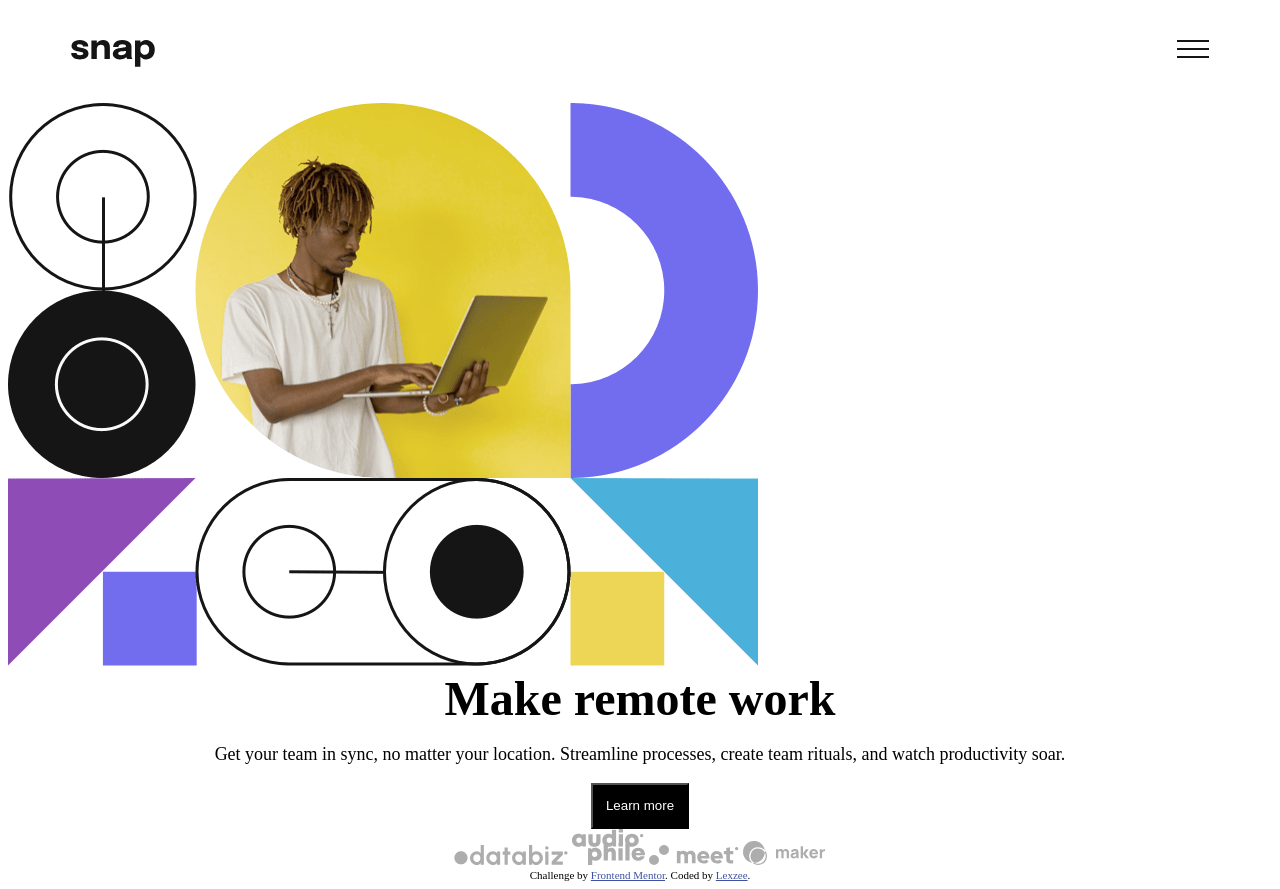
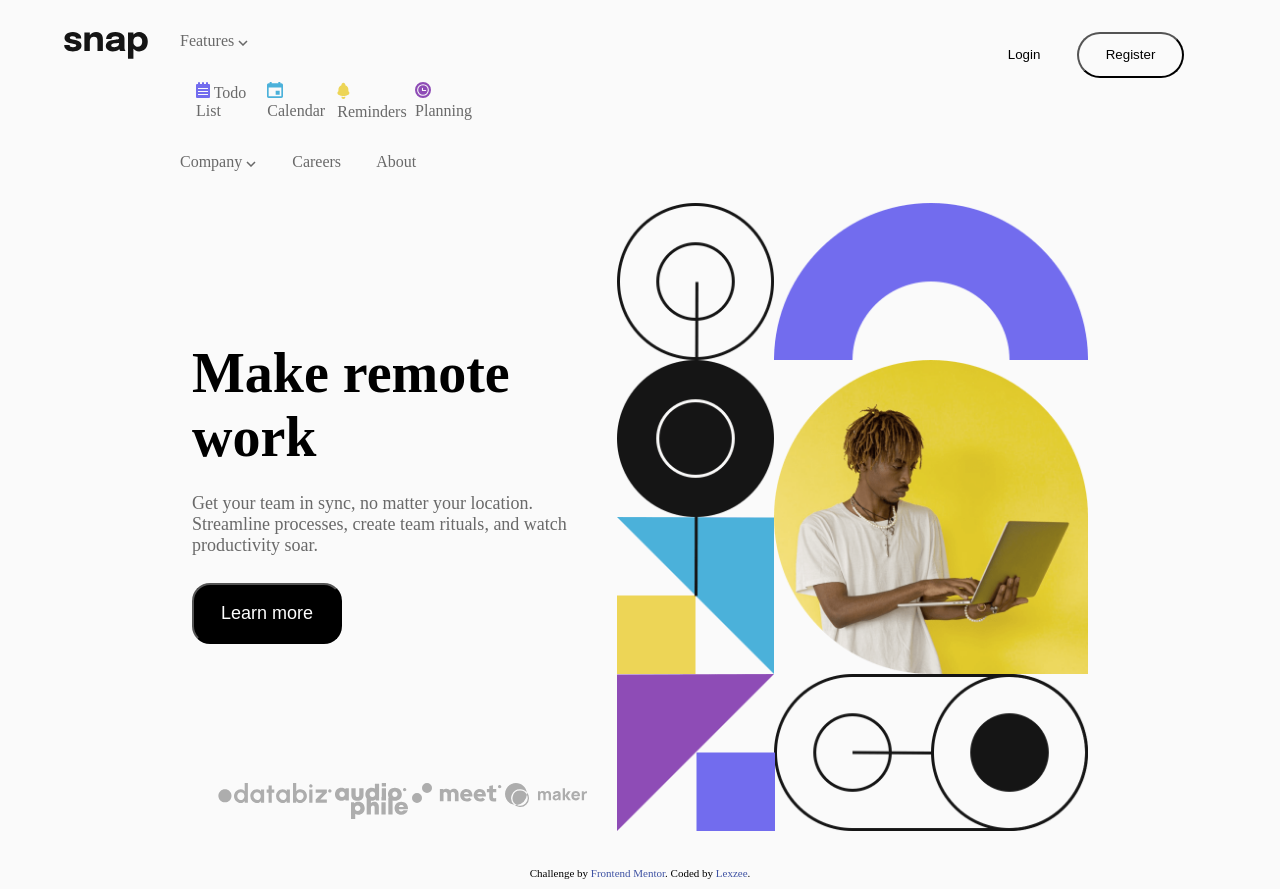
Before and after one commit to lexzee/introWithNavigation, a plain HTML site: page index.html in a window 1280 px wide. Drawn offline with Linux system fonts and the light colour scheme.

Commit message:
styling done... proceeding to navigation design

```diff
--- a/index.html
+++ b/index.html
@@ -23,7 +23,7 @@
       <section id="logo">
         <!-- Logo -->
         <img src="images/logo.svg" alt="Snap's Logo" id="logo"/>
-        <img id="menu-btn" onclick="this.srcList.toggle='images/icon-close-menu.svg'" src="images/icon-menu.svg" alt="menu">
+        <img id="menu-btn" onclick="this.src='images/icon-close-menu.svg'" src="images/icon-menu.svg" alt="menu">
       </section>
       <!-- Menu -->
       <section class="flex md:hidden">
@@ -34,10 +34,19 @@
       <section id="menu">
         <!-- Navigations -->
         <section id="nav">
-          <a href="#">Features</a>
-          <a href="#">Company</a>
-          <a href="#">Careers</a>
-          <a href="#">About</a>
+          <section id="featCont">
+            <a href="#" class="navLink">Features <img src="images/icon-arrow-down.svg"/></a>
+            <!-- nested nav -->
+            <nav class="nav-2">
+              <a href="#" class="nav2"><img src="images/icon-todo.svg"/> Todo List</a>
+              <a href="#" class="nav2"><img src="images/icon-calendar.svg"/> Calendar</a>
+              <a href="#" class="nav2"><img src="images/icon-reminders.svg"/> Reminders</a>
+              <a href="#" class="nav2"><img src="images/icon-planning.svg"/> Planning</a>
+            </nav>
+          </section>
+          <a href="#" class="navLink">Company <img src="images/icon-arrow-down.svg"/></a>
+          <a href="#" class="navLink">Careers</a>
+          <a href="#" class="navLink">About</a>
         </section>
         <!-- CTA's -->
         <section id="cta">
@@ -50,8 +59,9 @@
   <!-- Main Body -->
   <section id="main">
     <!-- Hero Section -->
-    <section id="Hero">
-      <img src="images/image-hero-mobile.png" alt="Hero Image" id="main">
+    <section id="hero">
+      <img id="hero1" src="images/image-hero-mobile.png" alt="Hero Image">
+      <img id="hero2" src="images/image-hero-desktop.png" alt="Hero Image">
     </section>
     <!-- Desription -->
     <section id="body">
@@ -69,10 +79,10 @@
       </section>
       <!-- Partners -->
       <section id="partners">
-        <img src="images/client-databiz.svg" alt="DataBiz logo" class="partner">
-        <img src="images/client-audiophile.svg" alt="AudioPhile logo" class="partner">
-        <img src="images/client-meet.svg" alt="Meet logo" class="partner">
-        <img src="images/client-maker.svg" alt="Maker logo" class="partner">
+        <a href="#"><img src="images/client-databiz.svg" alt="DataBiz logo" class="partner"></a>
+        <a href="#"><img src="images/client-audiophile.svg" alt="AudioPhile logo" class="partner"></a>
+        <a href="#"><img src="images/client-meet.svg" alt="Meet logo" class="partner"></a>
+        <a href="#"><img src="images/client-maker.svg" alt="Maker logo" class="partner"></a>
       </section>
     </section>
   </section>
--- a/input.css
+++ b/input.css
@@ -16,11 +16,17 @@
     font-family: 'Epilogue', sans-serif, system-ui;
   }
 } */
-
+body{
+  background-color: hsl(0, 0%, 98%);
+  margin: auto;
+}
 #header{
     display: relative;
 }
-
+a{
+  text-decoration: none;
+  color: hsl(0, 0%, 41%);
+}
 nav {
     display: flex;
     flex-direction: column;
@@ -28,7 +34,7 @@ nav {
 }
 #logo{
     justify-content: space-between;
-    /* display: inline-block; */
+    display: inline-block;
 
 }
 #menu-btn{
@@ -47,17 +53,135 @@ nav {
     align-items: center;
     text-align: center;
 }
+#hero img{
+  margin-bottom: 2em;
+  width: 100%;
+}
+
+#textCTA{
+  margin: 4em auto;
+}
 #textCTA h1{
     /* text-align: center; */
-    font-size: 3em;
+    font-size: 3.5em;
     margin: 0;
 }
 #textCTA p{
     font-size: 18px;
+    color: hsl(0, 0%, 41%);
+    margin-bottom: 1.5em;
 }
 #textCTA button{
-    padding: 1em;
+    font-size: 18px;
+    padding: 1em 1.5em;
     color: white;
     background-color: black;
-    border: 1px solid blue 50%;
+    border-radius: 1em;
 }
+#textCTA button:hover{
+  background-color: transparent;
+  color: black;
+  border-color: black;
+}
+.partner{
+  flex-direction: row;
+  justify-self: between;
+  margin-right: 2.25em;
+  margin-bottom: 3em;
+}
+#hero2{
+  display: none;
+}
+#hero1{
+  display: inline;
+}
+
+
+.nav-2{
+  position: relative;
+  display: flex;
+  flex-basis: column nowrap;
+}
+@media (min-width: 768px){
+  #menu-btn{
+    display: none;
+  }
+  nav{
+    flex-direction: row;
+  }
+  hero{
+    padding: 3em auto 3em 3em;
+  }
+  #menu{
+    display: flex;
+    flex-direction: row;
+    flex: 2 1 auto;
+    justify-content: space-between;
+    margin: auto 2em;
+    align-content: center;
+  }
+  .navLink{
+    margin-right: 2em;
+  }
+  .navLink:hover{
+    color: hsl(0, 0%, 8%);
+  }
+  #menu #cta{
+
+  }
+  #login{
+    background: none;
+    border: none;
+    margin-right: 2em;
+  }
+  #reg{
+    box-sizing: border-box;
+    padding: 1em 2em;
+    background: none;
+    border-color: black;
+    border-radius: 3em;
+  }
+  #reg:hover{
+    transform: scale(1.2);
+  }
+
+  #main{
+    display: flex;
+    flex-flow: row-reverse nowrap;
+    align-content: center;
+    margin: auto 15%;
+  }
+
+  #textCTA{
+    margin: auto auto;
+    padding-right: 1em;
+    text-align: left;
+    position: relative;
+  }
+  #textCTA h1{
+    /* text-align: center; */
+    font-size: 3.5em;
+    margin-bottom: 1.5rem;
+    /* padding-right: 2%; */
+  }
+  #textCTA p{
+    font-size: 18px;
+    color: hsl(0, 0%, 41%);
+    margin-bottom: 1.5em;
+  }
+  .partner{
+    flex-direction: column;
+    position: relative;
+    justify-content: space-between;
+    margin-right: .2em;
+    /* margin-top: .5em; */
+    float: left;
+  }
+
+  #hero2{
+    display: inline;
+  }
+  #hero1{
+    display: none;
+  }
+}
```
